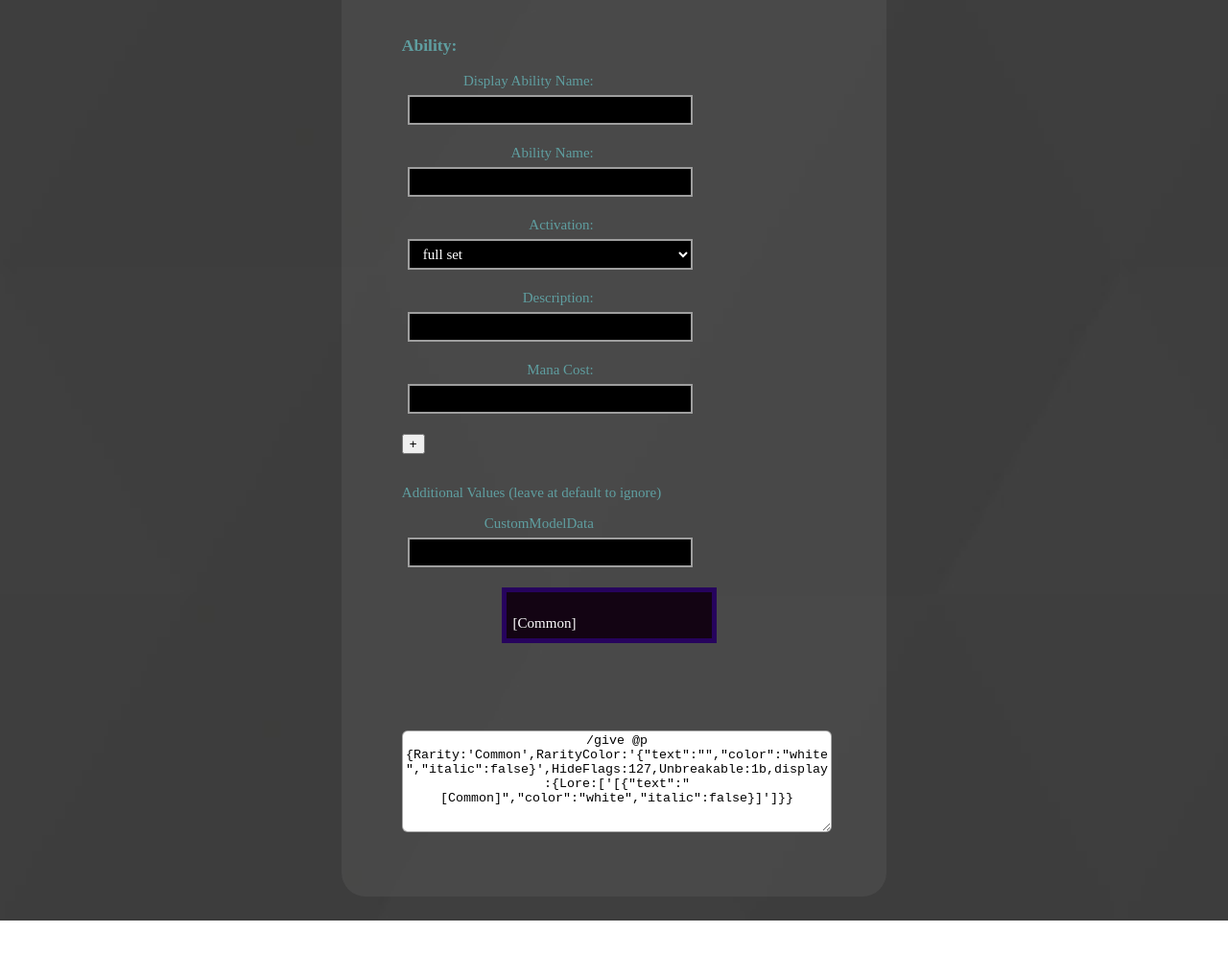
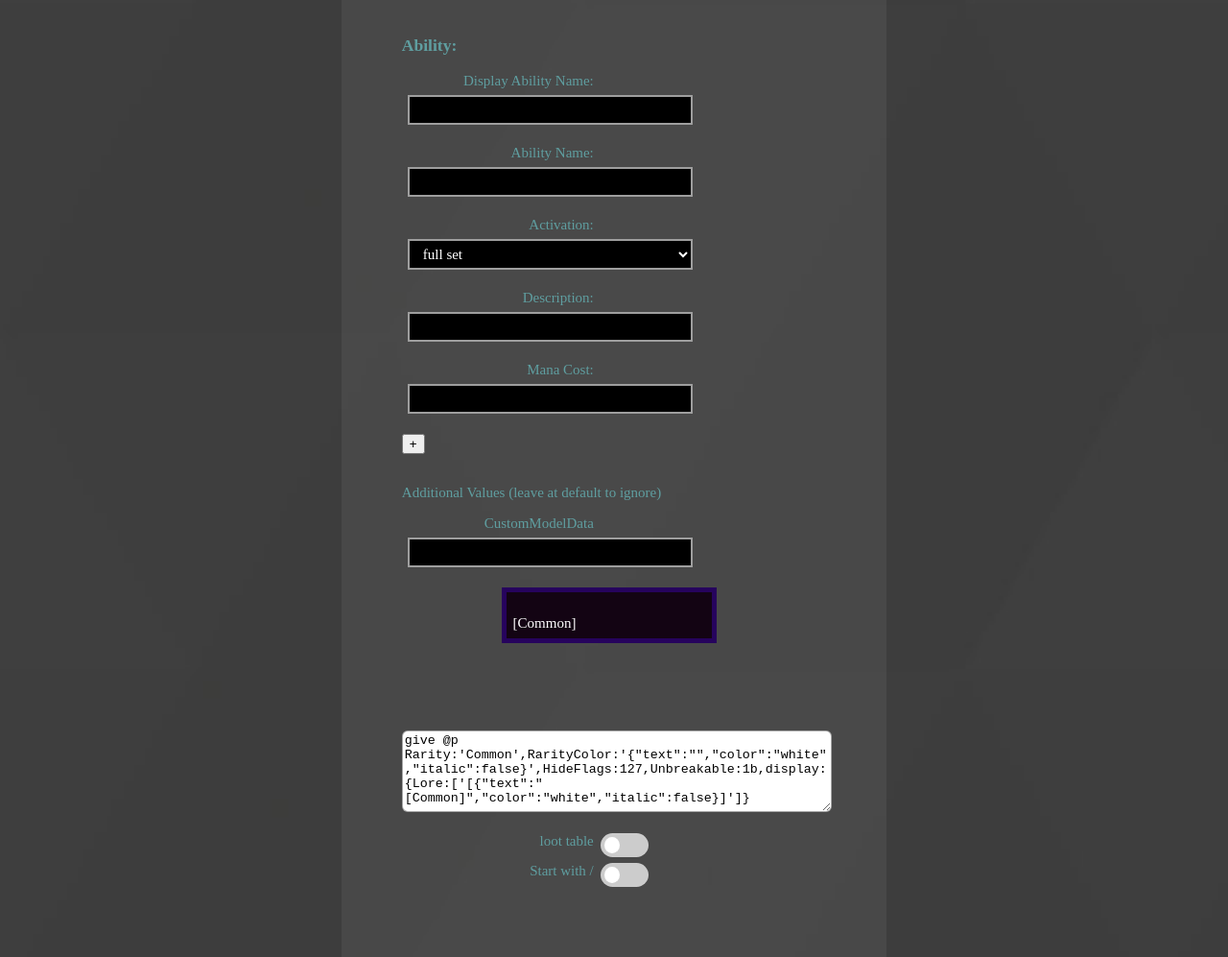
Before and after one commit to CMDred/generators, a plain HTML site: page melyra/item/index.html in a window 1280 px wide. Shown: the part 2079-3076 px from the top of the page at 96% size. Before the commit the page ends 3038 px from the top, so only its background shows below. Drawn offline with Linux system fonts and the light colour scheme; a web font is replaced by a local one.

Commit message:
loot table support
added 2 toggles for loot table and / in front of the command.
these settings remember themselves so you don't need to set them every time.

```diff
--- a/melyra/item/index.html
+++ b/melyra/item/index.html
@@ -14,6 +14,18 @@
             <div id="ToolTip"></div>
         </div>
         <textarea class="output" readonly="" id="output" spellcheck="false" placeholder="Your generated command will show here."></textarea>
+        <p>
+            <label>loot table</label>
+            <label class="switch">
+                <input id="switchLootTable" type="checkbox" onchange="toggleLootTable();output();">
+                <span class="slider"></span>
+            </label>
+            <label>Start with /</label>
+            <label class="switch">
+                <input id="hasSlash" type="checkbox" onchange="toggleSlash();output();">
+                <span class="slider"></span>
+            </label>
+        </p>
         <script src="util.js"></script>
         <script src="data.js"></script>
         <script src="preview.js"></script>
--- a/melyra/item/init.js
+++ b/melyra/item/init.js
@@ -107,7 +107,6 @@ function generateSetting(option){
         case "checkbox":
             let sliderContainer = NewElement("label", "switch");
             let a = Object.assign(NewElement("input"),{type:"checkbox", onchange: (function () {output()})})
-            NewElement("span","slider")
             sliderContainer.append(a, NewElement("span","slider"))
 
             setting.append(sliderContainer);
@@ -172,7 +171,6 @@ function newLine(container){
     Material.type = "text";
     Material.onchange = (() => output());
     let Count = document.createElement("input");
-    Material.placeholder = "MaterialID";
     Count.type = "Amount";
     Count.onchange = (() => output());
     let addMaterial = document.createElement("button");
@@ -264,7 +262,7 @@ class Autocomplete {
     setUpdate() {
         this.input.addEventListener("input", (e) => {
             closeAllLists();
-            let input = e.originalTarget;
+            let input = e.target;
             if (input.value == "") return;
             this.focus = -1;
             input.parentNode.appendChild(this.container);
@@ -318,4 +316,13 @@ newElement = (name,options) => Object.assign(document.createElement(name),option
 
 
 settings.forEach(option => options.appendChild(generateSetting(option)));
+
+toggleSlash = () => localStorage.setItem("slash", hasSlash.checked);
+
+toggleLootTable = () => localStorage.setItem("LootTable", switchLootTable.checked);
+
+hasSlash.checked = localStorage.getItem("slash") == "true";
+
+switchLootTable.checked = localStorage.getItem("LootTable") == "true";
+
 output();
--- a/melyra/item/output.js
+++ b/melyra/item/output.js
@@ -395,9 +395,39 @@ function output(){
         addTag(nbt, new Tag([`Description:[`,`]`],description));
     }
 
-    textarea.innerText= `/give @p ${get("Item ID")}{${getNBT(nbt)}}`;
+    const item = get("Item ID");
+    const ItemNBT = getNBT(nbt);
+    const slash = hasSlash.checked ? "/" : "";
+
+    let command = slash + "give @p " + item + ItemNBT;
+    let LootTable = `\
+{\n\
+  "pools": [\n\
+    {\n\
+      "rolls": 1,\n\
+      "entries": [\n\
+        {\n\
+          "type": "item",\n\
+          "name": "${item}",\n\
+          "functions": [\n\
+            {\n\
+              "function": "minecraft:set_nbt",\n\
+              "tag": "${ItemNBT.replaceAll('"', '\\"')}"\n\
+            }\n\
+          ]\n\
+        }\n\
+      ]\n\
+    }\n\
+  ]\n\
+}`;
+
+    textarea.innerHTML = switchLootTable.checked ? LootTable : command
     preview(Name,Lore);
-    checkhidden()
+    checkhidden();
+    let temp = document.documentElement.scrollTop;
+    document.getElementById("output").style.height = "0px";
+    document.getElementById("output").style.height = document.getElementById("output").scrollHeight + "px";
+    document.documentElement.scrollTop = temp;
 }
 
 function compareItems(input, options){
--- a/melyra/item/style.css
+++ b/melyra/item/style.css
@@ -39,7 +39,7 @@ p p{
 }
 
 .output {
-    text-align: center;
+    text-align: left;
     margin-top: 20px;
     height: 100px;
     width: 100%;
@@ -93,6 +93,7 @@ select {
 
 .autocomplete {
     position: relative;
+    /* width: 90%; */
     display: inline-block;
 }
 
@@ -216,3 +217,7 @@ select {
     color: rgba(0, 0, 0, 0);
     display: inline-block;
 }
+
+.hiding{
+    display: none;
+}
```
